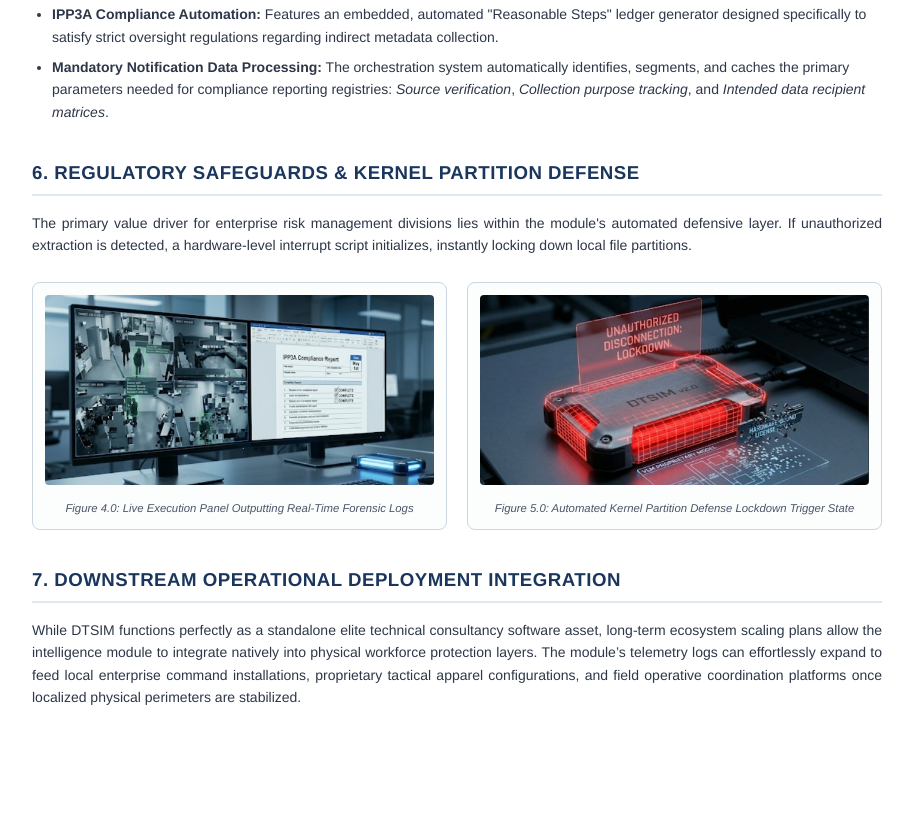
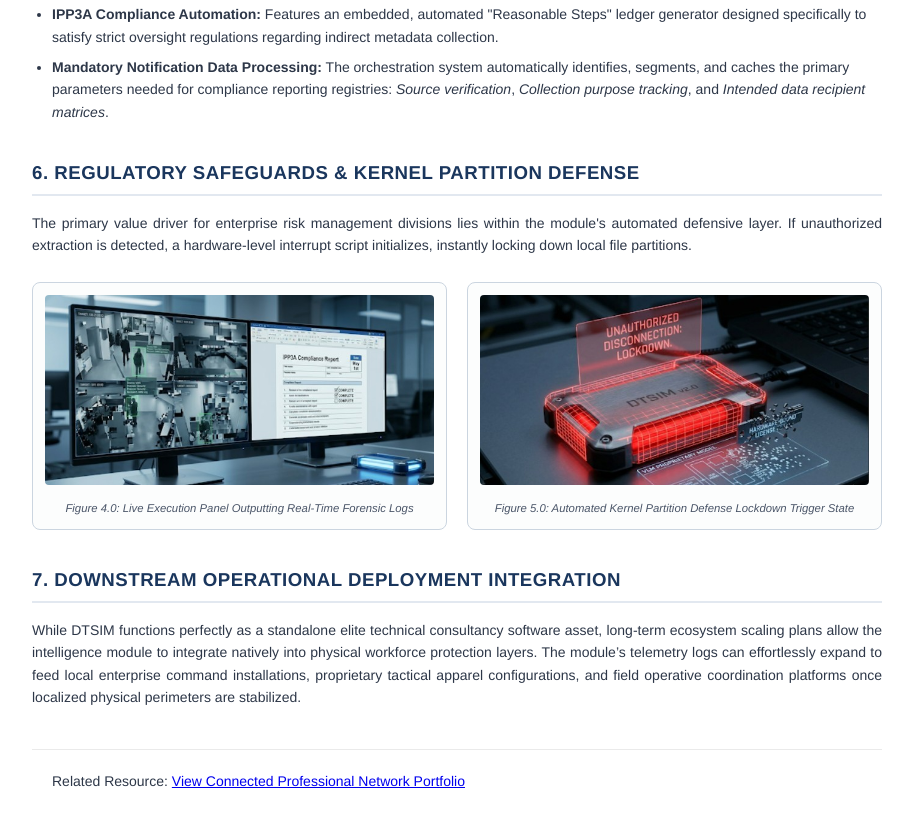
Before and after one commit to JV7T9/DTSIM, a plain HTML site: page index.html in a window 1280 px wide. Shown: the part 3032-3862 px from the top of the page, without its empty margins (183-1096 px from the left). Before the commit the page ends 3795 px from the top, so only its background shows below. Drawn offline with Linux system fonts and the light colour scheme.

Commit message:
Update index.html

```diff
--- a/index.html
+++ b/index.html
@@ -449,6 +449,8 @@
     <p>
         While DTSIM functions perfectly as a standalone elite technical consultancy software asset, long-term ecosystem scaling plans allow the intelligence module to integrate natively into physical workforce protection layers. The module’s telemetry logs can effortlessly expand to feed local enterprise command installations, proprietary tactical apparel configurations, and field operative coordination platforms once localized physical perimeters are stabilized.
     </p>
-
+<footer style="margin-top: 40px; padding: 20px; border-top: 1px solid #eaeaea; text-align: center;">
+  <p>Related Resource: <a href="https://lnkd.in/p/exh2aPfp" target="_blank" rel="noopener noreferrer">View Connected Professional Network Portfolio</a></p>
+</footer>
 </body>
 </html>
```
